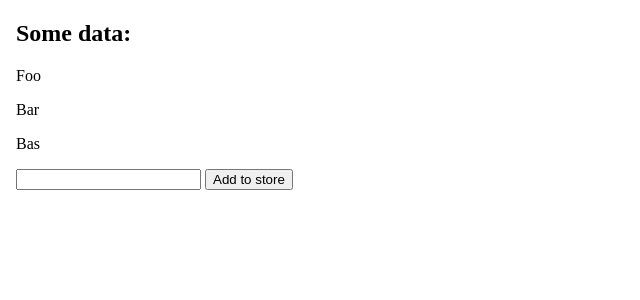
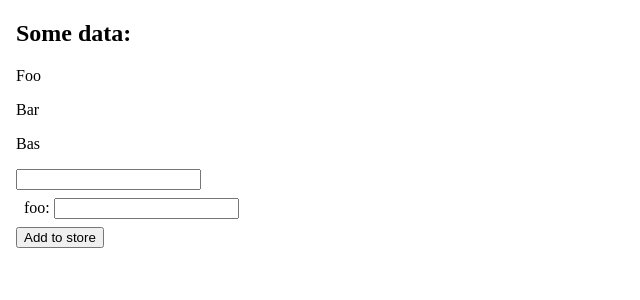
Before and after one commit to SamuelMiddendorp/adventures-with-svelte, a SvelteKit app: page / in a window 1280 px wide. Shown: the top 300 px of the page, without its empty margins (0-640 px from the left). Built offline with nearby package versions, Linux system fonts and the light colour scheme.

Commit message:
Added field component with some upwards communication

```diff
--- /dev/null
+++ b/src/components/formField.svelte
@@ -0,0 +1,20 @@
+<script lang="ts">
+    import { validate_each_argument } from "svelte/internal";
+
+
+    interface FieldProps{
+        name: string,
+        label: string,
+        type: string,
+        onValue: (value: string) => void
+    }
+    function update(e: Event){
+        let event = e.target as HTMLInputElement
+        props.onValue(event.value)
+    }
+    export let props: FieldProps;
+</script>
+<body>
+    <label for={props.name}>{props.label}</label>
+    <input type={props.type} name={props.name} on:input={update} />
+</body>
--- a/src/routes/+page.svelte
+++ b/src/routes/+page.svelte
@@ -1,6 +1,10 @@
 <script lang="ts">
-    import {fooData} from "../stores/sampleStore";
+    import FormField from "../components/formField.svelte";
+import {fooData} from "../stores/sampleStore";
     let word: string = "";
+    function handle(e: string){
+        console.log(e);
+    }
 </script>
 <body>
     <h2>Some data:</h2>
@@ -8,5 +12,6 @@
         <p>{foo}</p>
     {/each}
     <input bind:value={word}>
+    <FormField props={{name: "foo", type: "password", label: "foo:", onValue: handle}}/>
     <button on:click={() => fooData.set([...$fooData, word])}>Add to store</button>
 </body>
```
